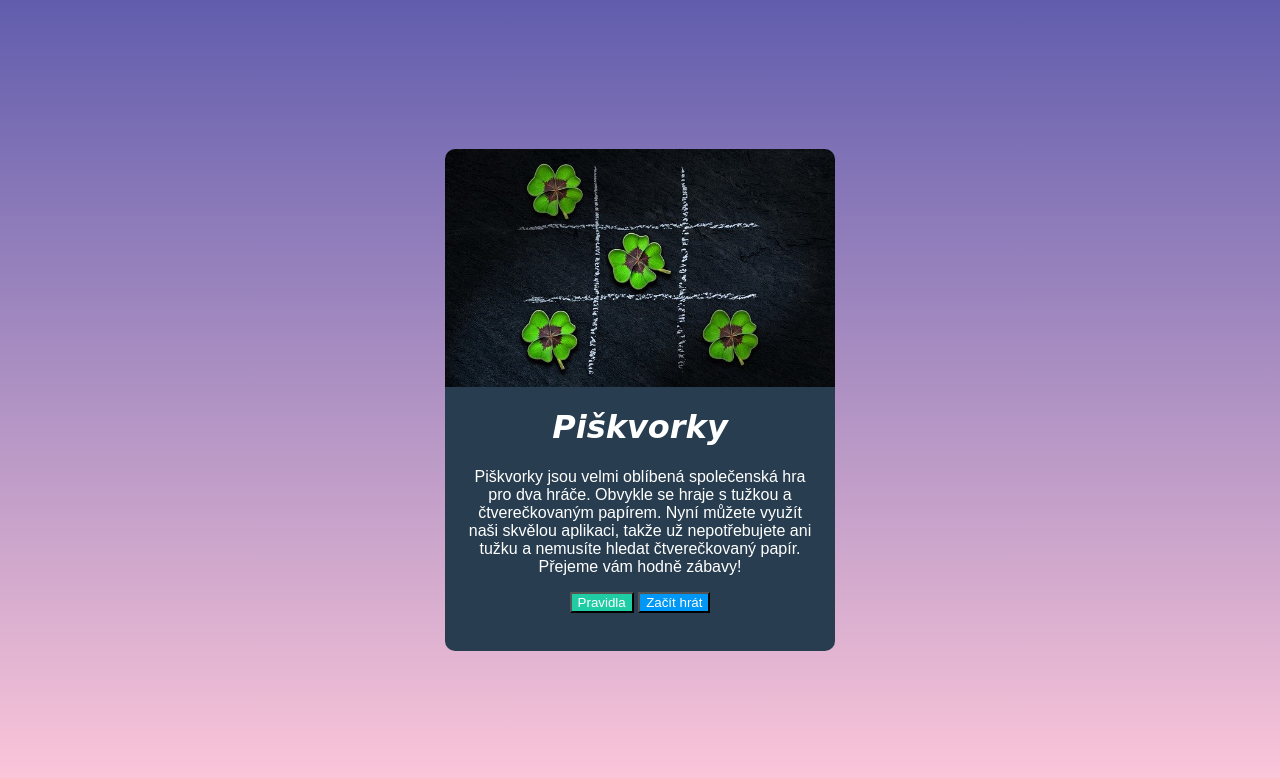
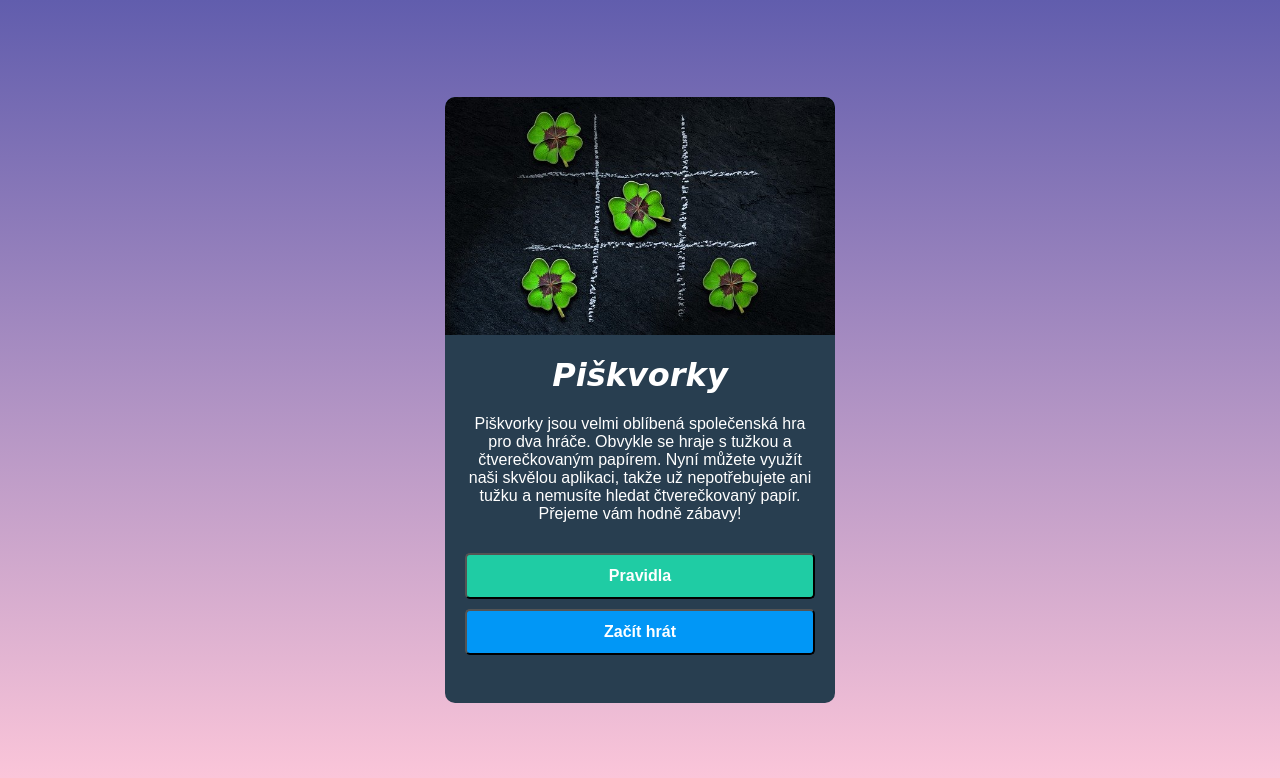
Before and after one commit to evca94/piskvorky, a plain HTML site: page index.html in a window 1280 px wide. Drawn offline with Linux system fonts and the light colour scheme.

Commit message:
Přidání containeru na tlačítka a zvětšení.

```diff
--- a/index.html
+++ b/index.html
@@ -18,8 +18,11 @@
     čtverečkovaným papírem. Nyní můžete využít naši skvělou aplikaci, takže už nepotřebujete
     ani tužku a nemusíte hledat čtverečkovaný papír. Přejeme vám hodně zábavy!
      </p>
-     <button class="rules">Pravidla</button>
-     <button class="start">Začít hrát</button>
+     <div class="button-container"></div>
+     <button class="button rules">Pravidla</button>
+     <button class="button start">Začít hrát</button>
+    </div>
     </div>
     </body>
+    </body>
 </html>
--- a/style.css
+++ b/style.css
@@ -70,7 +70,7 @@ h1 {
   color: #ffffff;
 }
 
-.rules.rules:hoover {
+.rules.rules:hover {
   background-color: #1cbb96;
 }
 
```
